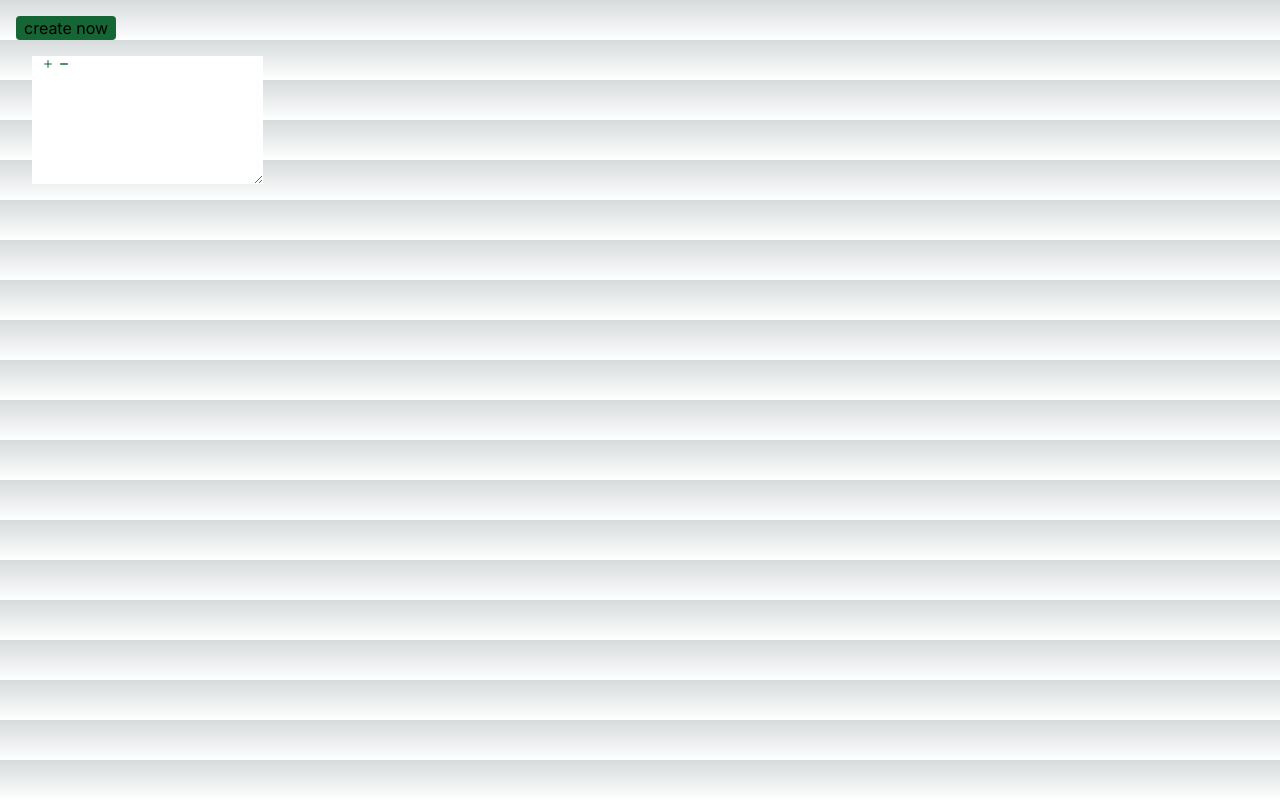
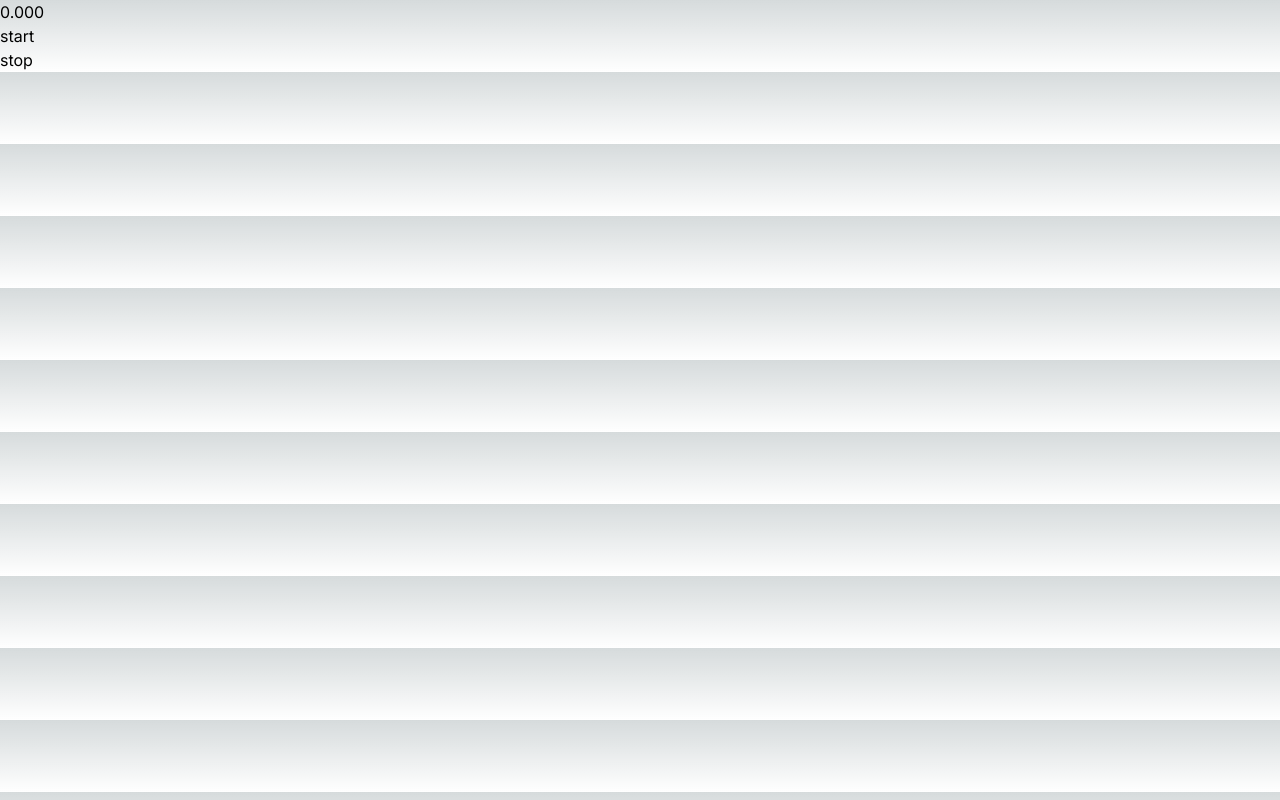
Before and after one commit to Preciousnnebuogor/25-Projects, a Next.js app: page / in a window 1280 px wide. Built offline with nearby package versions, Linux system fonts and the light colour scheme.

Commit message:
added attest.jsx

```diff
--- /dev/null
+++ b/app/atest.tsx
@@ -0,0 +1,38 @@
+"use client"
+
+import { MutableRefObject, useRef, useState } from "react"
+
+export default function Atest(){
+  const [time, setTime] = useState(0);
+  const [now, setNow] = useState(0);
+
+  const intervalRef = useRef({});
+  //const intervalRef: MutableRefObject<{}>;
+
+  let timepassed = (time - now) / 1000;
+  return (
+    <div>
+      <div>
+        <p>{timepassed.toFixed(3)}</p>
+        <div
+          onClick={() => {
+            setTime(Date.now());
+            setNow(Date.now());
+            intervalRef.current = setInterval(() => {
+              setTime(Date.now());
+            }, 10);
+          }}
+        >
+          start
+        </div>
+        <div
+          onClick={() => {
+            clearInterval(intervalRef.current);
+          }}
+        >
+          stop
+        </div>
+      </div>
+    </div>
+  );
+}
--- a/app/page.tsx
+++ b/app/page.tsx
@@ -1,9 +1,11 @@
-import StickyNote from "./stickyNote";
+
+import Atest from "./atest";
+import StopTimer from "./stopTimer";
 
 export default function Home() {
   return (
     <div>
-      <StickyNote />
+      <Atest/>
     </div>
   );
 }
--- a/app/stopTimer.tsx
+++ b/app/stopTimer.tsx
@@ -1,12 +1,63 @@
-"use client"
-export default function StopTimer(){
-    return (
-      <div className={`flex items-center justify-center`}>
-        <div className={``}>
-          <p>00:</p>
-          <p>00:</p>
-          <p>00:</p>
-        </div>
+"use client";
+
+import { useEffect, useState } from "react";
+import { clearInterval } from "timers";
+
+export default function StopTimer() {
+  const [timer, setTimer] = useState({
+    hours: 0,
+    minutes: 0,
+    seconds: 0,
+    miliseconds: 0,
+  });
+  const [start, setStart] = useState(false);
+  const [stop, setStop] = useState(true);
+  const [intervalState, setIntervalState] = useState<NodeJS.Timeout>();
+
+  // const Timer =["hours" ,"minutes", "seconds,"]
+
+  const startTimer = () => {
+    const updateTime = () => {
+      const currentTime = new Date();
+      const hours = currentTime.getHours();
+      const minutes = currentTime.getMinutes();
+      const seconds = currentTime.getSeconds();
+      const miliseconds = currentTime.getMilliseconds();
+      setTimer({ hours, minutes, seconds, miliseconds });
+    };
+    updateTime();
+
+
+      const interval = setInterval(updateTime, 2000);
+      setIntervalState(interval);
+
+
+    // return () => {
+    //   clearInterval(intervalState);
+    // };
+  };
+
+  return (
+    <div className={`mt-[20%] px-20 `}>
+      <div
+        className={`flex items-center justify-center space-x-2
+             bg-cyan-400 rounded border-2 border-orange-50
+             py-6 `}
+        onClick={() => {
+          if (start) {
+            startTimer();
+            setStart(false);
+          } else {
+            startTimer()
+            setStop(true);
+          }
+        }}
+      >
+        <p className={`font-extrabold text-3xl`}>{timer.hours}:</p>
+        <p className={`font-extrabold text-3xl`}>{timer.minutes}:</p>
+        <p className={`font-extrabold text-3xl`}>{timer.seconds}:</p>
+        <p className={`font-extrabold text-3xl`}>{timer.miliseconds}:</p>
       </div>
-    );
+    </div>
+  );
 }
```
